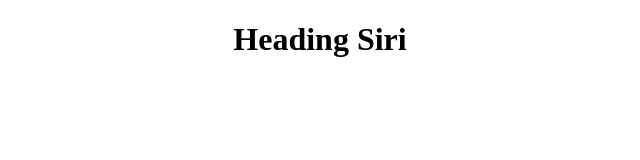
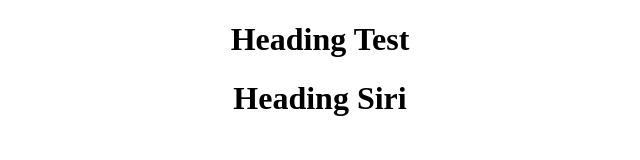
Before and after one commit to AnkitThakur67/Test, a plain HTML site: page index.html in a window 1280 px wide. Shown: the whole page, without its empty margins (320-960 px from the left). Drawn offline with Linux system fonts and the light colour scheme.

Commit message:
hello upload

```diff
--- a/index.html
+++ b/index.html
@@ -6,6 +6,7 @@
     <title>Test</title>
 </head>
 <body>
+    <h1 style="text-align: center;">Heading Test</h1>
     <h1 style="text-align: center;">Heading Siri</h1>
 </body>
 </html>
```
